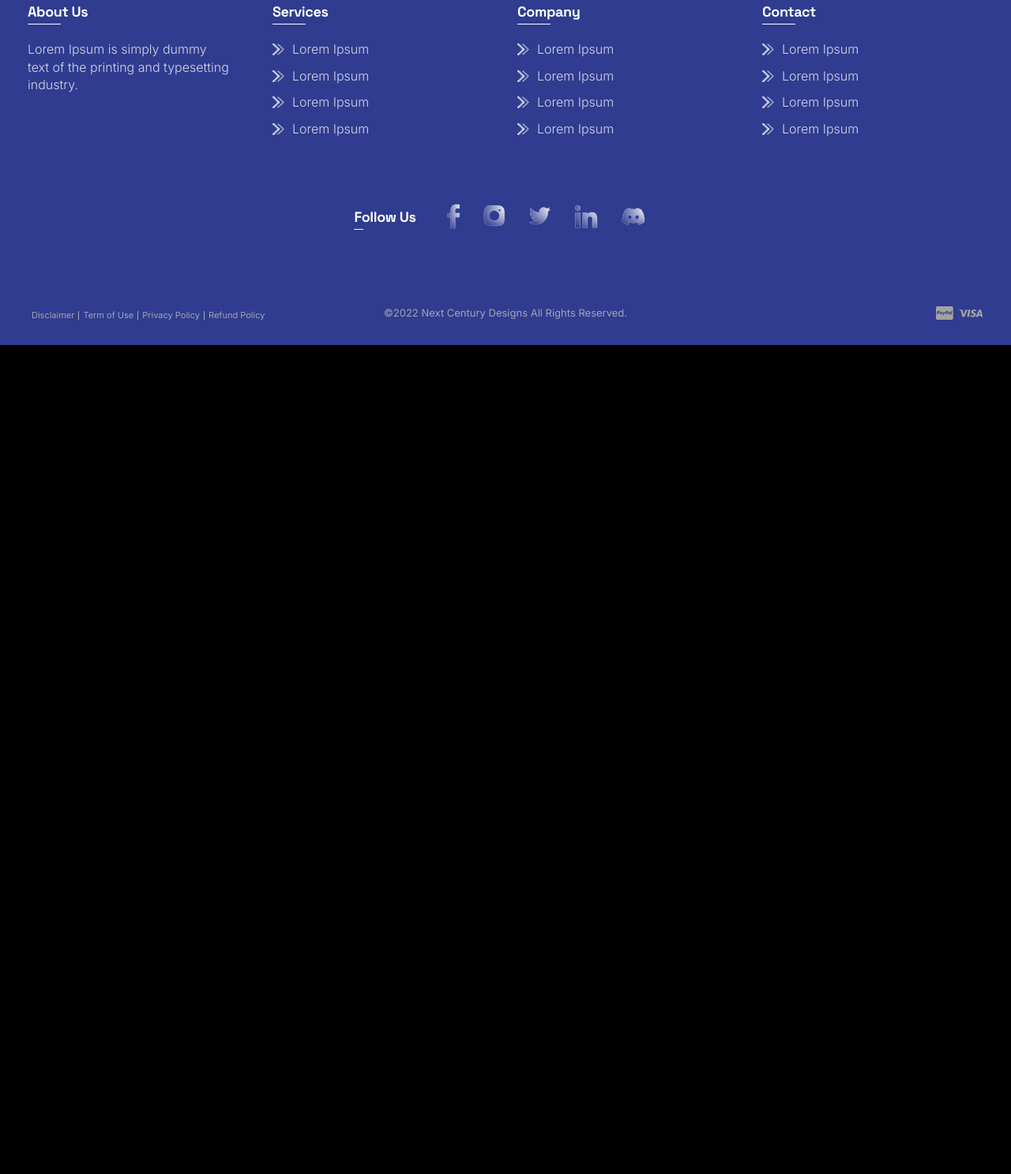
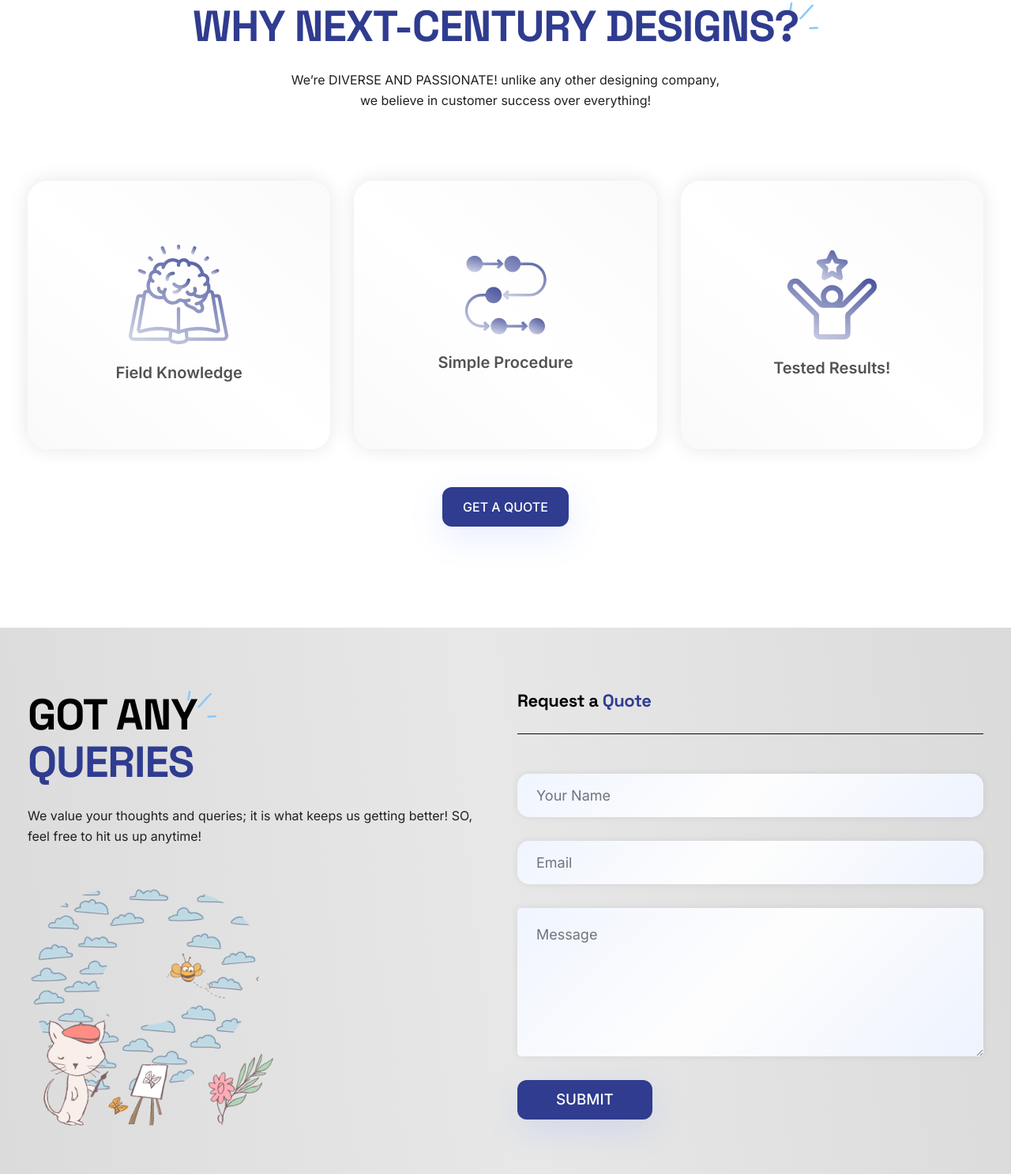
Before and after one commit to Harisali444/nextcentury, a plain HTML site: page index.html in a window 1280 px wide. Shown: the part 9293-10780 px from the top of the page at 79% size. Before the commit the page ends 9730 px from the top, so only its background shows below. Drawn offline with Linux system fonts and the light colour scheme; files whose address does not match are found by name.

Commit message:
new sections

```diff
--- a/assets/css/style.css
+++ b/assets/css/style.css
@@ -1468,6 +1468,46 @@ section.procedure-section {
 }
 
 
+/* why section */
+.why-colm {
+    width: 100%;
+    height: 340px;
+    background: #FFFFFF;
+    box-shadow: 0px 0px 25px rgb(0 0 0 / 10%);
+    border-radius: 25px;
+    background: linear-gradient(40deg, #f9f9f9 -3.4%, rgba(255, 255, 255, 0.94) 48.13%, #f9f9f9 108.22%);
+
+}
+.why-colm h4{
+    font-weight: 600;
+    font-size: 20px;
+    line-height: 1.5;
+    color: #282828;
+    opacity: 0.8;
+    margin-top: 20px;
+}
+
+/* contact section */
+.contact-section{
+    background: linear-gradient(83.7deg, #b3b3b399 -39.51%, #d8d8d899 49.69%, #b8b8b899 123.53%);
+}
+
+.contact-section h5.request-hdng.primary-heading {
+    font-size: 22px;
+    padding-bottom: 30px;
+    margin-bottom: 50px;
+    border-bottom: 0.5px solid #0E0D03;
+    width: 100%;
+}
+.contact-form .form-control {
+    background: linear-gradient(136.2deg, #EFF4FF -4.4%, rgba(255, 255, 255, 0.94) 48.13%, #ECF2FF 105.22%);
+    border: 1.5px solid #0D0C03;
+    border-radius: 10px;
+    min-height: 55px;
+    font-size: 18px;
+    margin-bottom: 30px;
+}
+
 
 .four-serv-box {
     transition: all ease-in-out .5s;
--- a/index.html
+++ b/index.html
@@ -398,6 +398,69 @@
          </div>
       </section>
 
+      <section class="why-section section-padding position-relative">
+         <div class="container">
+            <div class="row justify-content-center">
+               <div class="col-md-12 wow bounceIn text-center">
+                  <h3 class="primary-heading mb-4 sound-bg position-relative text-capitalize text-dark-primary">WHY NEXT-CENTURY DESIGNS?</h3>
+                  <p class="pb-3">We’re DIVERSE AND PASSIONATE! unlike any other designing company,<br> we believe in customer success over everything!</p>
+               </div>
+            </div>
+            <div class="row pb-5 pt-5">
+               <div class="col-md-4 text-center">
+                  <div class="why-colm d-flex flex-column justify-content-center align-items-center">
+                     <img src="./assets/images/why-1.png" />
+                     <h4>Field Knowledge</h4>
+                  </div>
+               </div>
+               <div class="col-md-4 text-center">
+                  <div class="why-colm d-flex flex-column justify-content-center align-items-center">
+                     <img src="./assets/images/why-2.png" />
+                     <h4>Simple Procedure </h4>
+                  </div>
+               </div>
+               <div class="col-md-4 text-center">
+                  <div class="why-colm d-flex flex-column justify-content-center align-items-center">
+                     <img src="./assets/images/why-3.png" />
+                     <h4>Tested Results! </h4>
+                  </div>
+               </div>
+               <div class="col-md-12 text-center mt-5">
+                  <button class="wow fadeInUp delay-1s btn btn-dark-primary text-uppercase">Get a quote </button>
+               </div>
+            </div>
+         </div>
+      </section>
+
+      <section class="contact-section section-padding position-relative">
+         <div class="container">
+            <div class="row justify-content-center">
+               <div class="col-md-6 wow bounceIn text-left">
+                  <h3 class="primary-heading mb-4 sound-bg position-relative text-capitalize">GOT ANY <br><span class="text-dark-primary"> QUERIES</span></h3>
+                  <p class="pb-3">We value your thoughts and queries; it is what keeps us getting better! SO, feel free to hit us up anytime! </p>
+                  <img src="./assets/images/query-img.png" />
+               </div>
+               <div class="col-md-6 wow bounceInRight">
+                  <h5 class="request-hdng primary-heading ">Request a <span class="text-dark-primary"> Quote</span></h5>
+                  <div class="contact-form">
+                     <form>
+                        <div class="form-group">
+                          <input type="text" class="form-control" id="name" placeholder="Your Name">
+                        </div>
+                        <div class="form-group">
+                          <input type="email" class="form-control" id="email" placeholder="Email">
+                        </div>
+                        <div class="form-group">
+                          <textarea class="form-control" id="message" placeholder="Message" rows="6"></textarea>
+                        </div>
+                        <button class="wow fadeInUp delay-1s btn btn-dark-primary text-uppercase px-5 fa-lg line-height-1">Submit </button>
+                      </form>
+                  </div>
+               </div>
+            </div>
+         </div>
+      </section>
+
 
 
 
```
